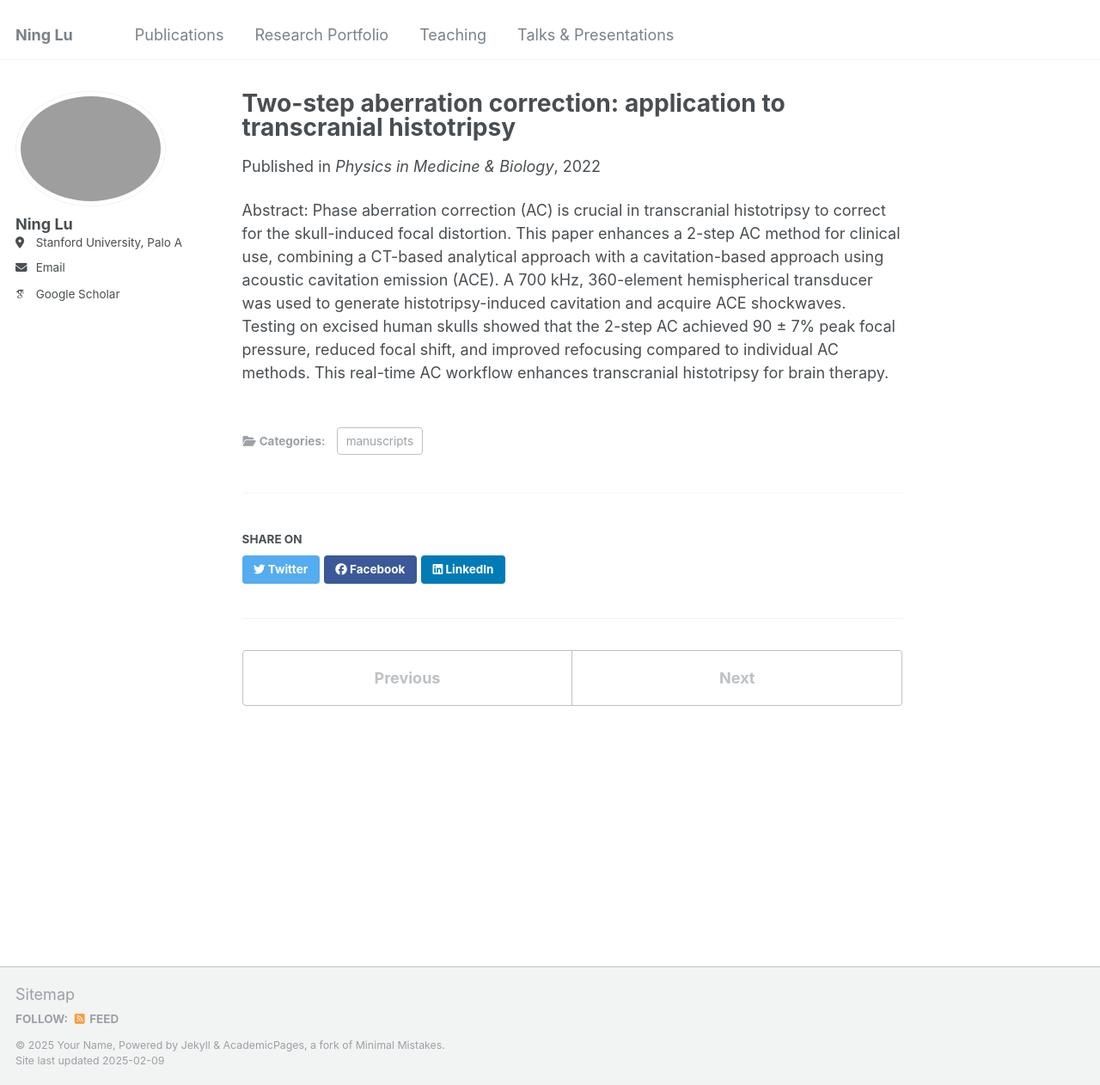
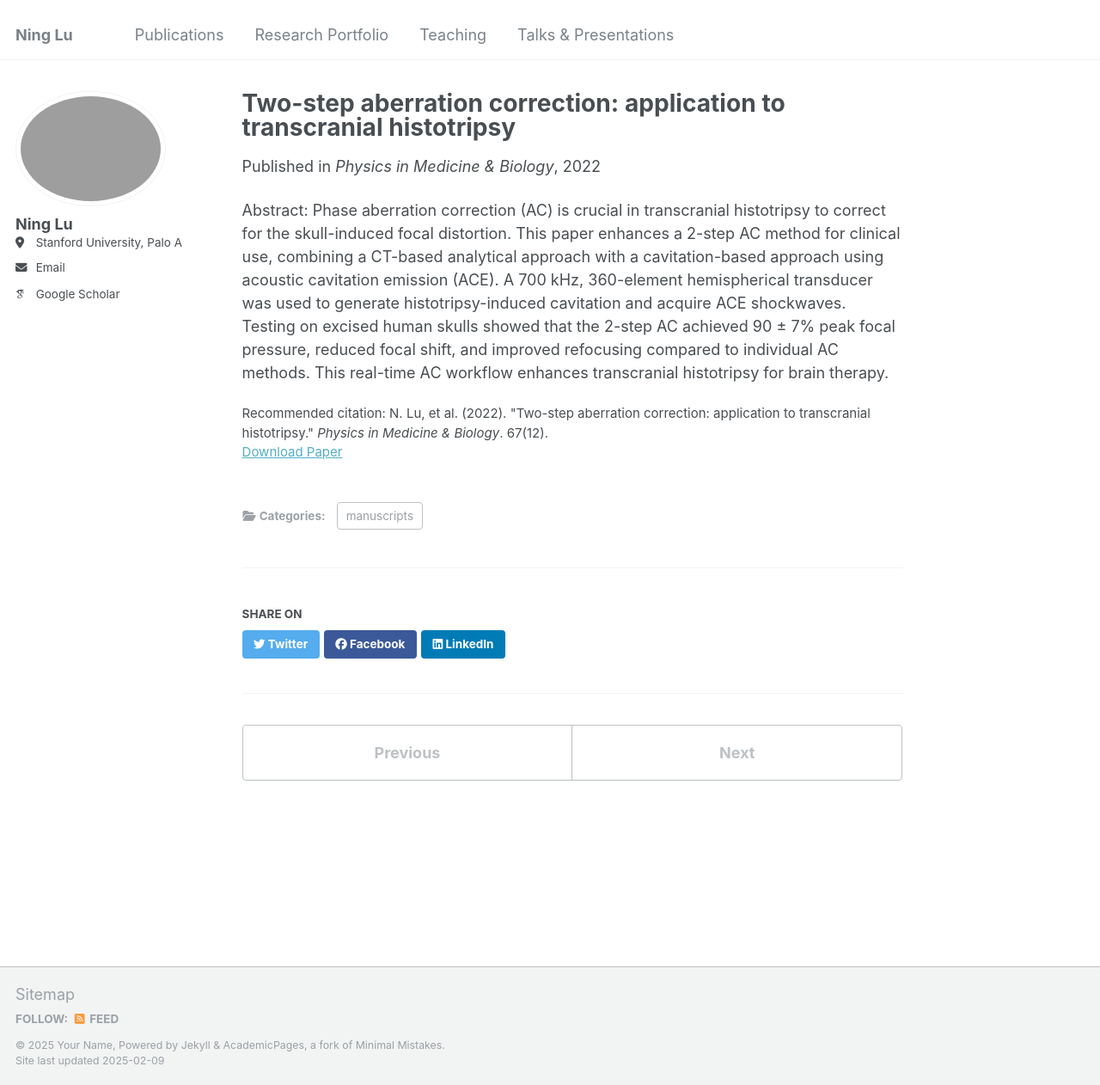
Before and after one commit to NingLu-Ultrasound/ninglu-ultrasound.github.io, a Jekyll site: the page built from _publications/2015-10-01-paper-title-number-3.md, in a window 1280 px wide and 1262 px high. Shown: the whole window at 86% size. Built offline with Jekyll 4.4.1, drawn with Linux system fonts in a browser that asks for light colours; some web fonts are replaced.

Commit message:
Update 2015-10-01-paper-title-number-3.md

```diff
--- a/_publications/2015-10-01-paper-title-number-3.md
+++ b/_publications/2015-10-01-paper-title-number-3.md
@@ -6,5 +6,6 @@
 date: 2022-06-10
 venue: 'Physics in Medicine & Biology'
 paperurl: 'http://academicpages.github.io/files/Pub3_Lu_2022_Phys._Med._Biol._67_125009.pdf'
+citation: 'N. Lu, et al. (2022). &quot;Two-step aberration correction: application to transcranial histotripsy.&quot; <i>Physics in Medicine & Biology</i>. 67(12).'
 ---
 Abstract: Phase aberration correction (AC) is crucial in transcranial histotripsy to correct for the skull-induced focal distortion. This paper enhances a 2-step AC method for clinical use, combining a CT-based analytical approach with a cavitation-based approach using acoustic cavitation emission (ACE). A 700 kHz, 360-element hemispherical transducer was used to generate histotripsy-induced cavitation and acquire ACE shockwaves. Testing on excised human skulls showed that the 2-step AC achieved 90 ± 7% peak focal pressure, reduced focal shift, and improved refocusing compared to individual AC methods. This real-time AC workflow enhances transcranial histotripsy for brain therapy.
```
